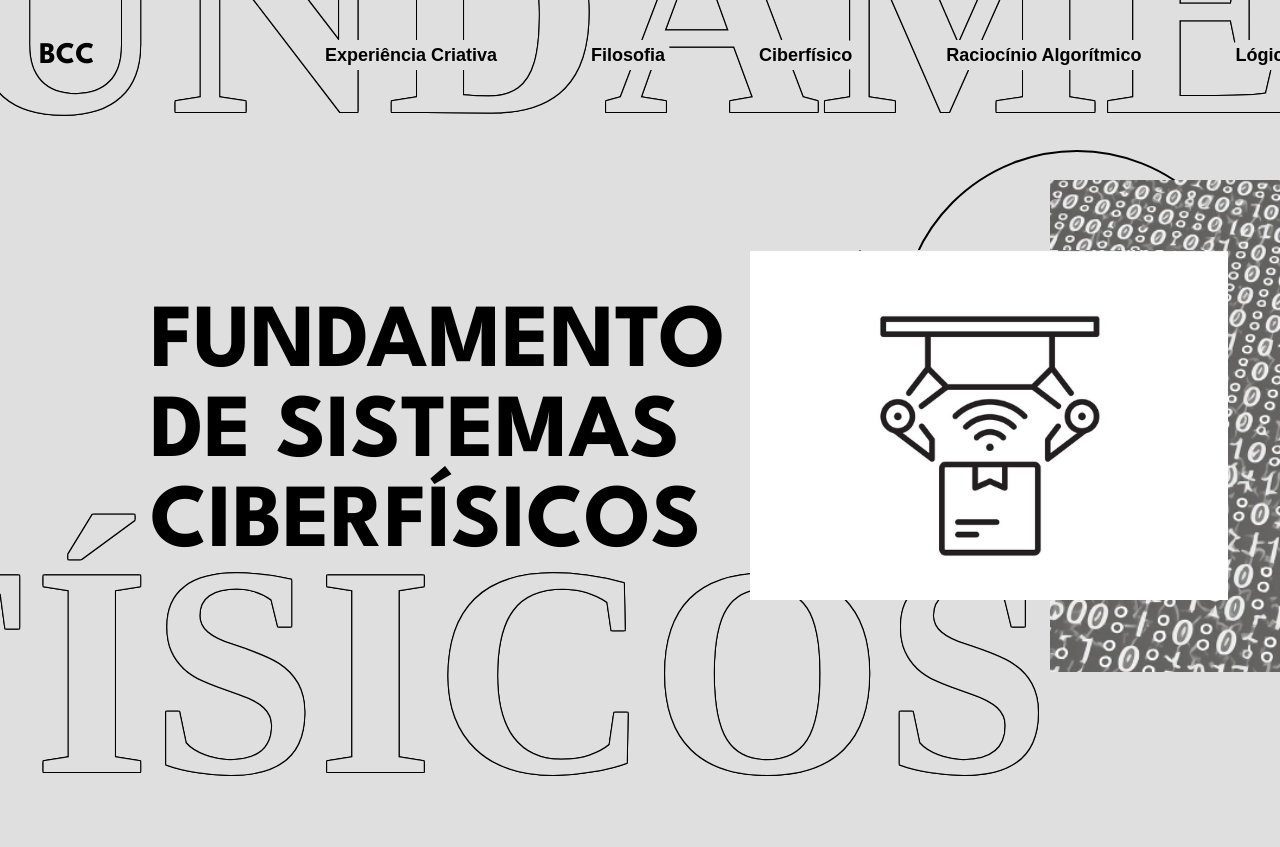
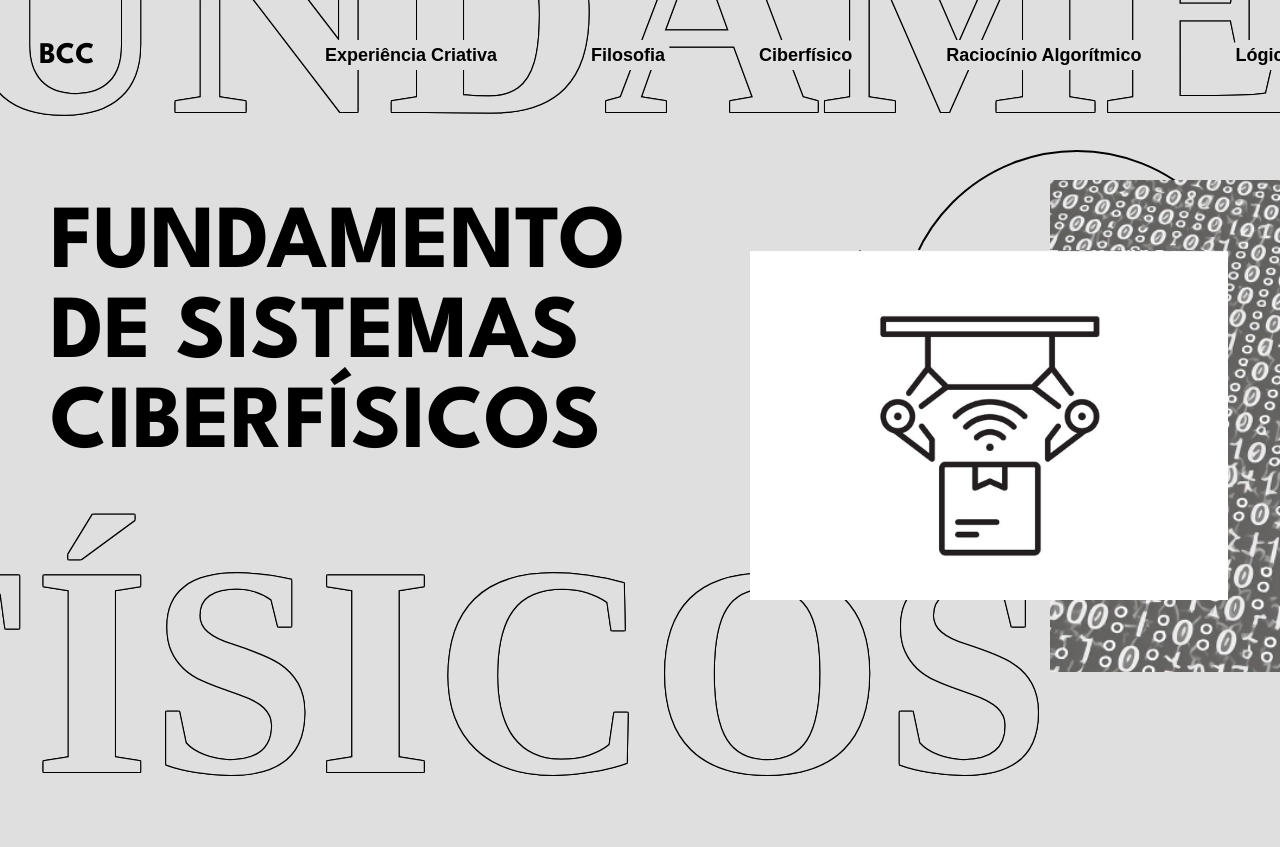
Before and after one commit to Fertf6027/Portif-lio-Fernanda, a plain HTML site: page CIBERFISICO.html in a window 1280 px wide. Shown: the top 847 px of the page. Drawn offline with Linux system fonts and the light colour scheme; files whose address does not match are found by name.

Commit message:
correct the title

```diff
--- a/CIBERFISICO.html
+++ b/CIBERFISICO.html
@@ -27,7 +27,7 @@
             <a href="ALGORITIMO.html">Raciocínio Algorítmico</a>
             <a href="MATEMATICA.html">Lógica Matemática</a>
         </header>
-        <div class="nome">
+        <div class="nomeCiberfisico">
             <p>FUNDAMENTO</p>
             <p>DE SISTEMAS</p>
             <p>CIBERFÍSICOS</p>
--- a/style.css
+++ b/style.css
@@ -70,9 +70,9 @@ body{
 .nome{
     position: absolute;
     top: 300px;
-    left: 150px;
+    left: 100px;
 }
-.nome p, .nomeMatematica p{
+.nome p, .nomeMatematica p, .nomeCiberfisico p{
     font-family: 'Spartan',serif;
     font-size: 90px;
     font-weight: 700;
@@ -84,6 +84,18 @@ body{
     position: absolute;
     top: 180px;
     left: 100px;
+    z-index: 2;
+}
+.nomeCiberfisico{
+    position: relative;
+    top: 180px;
+    left: 50px;
+    z-index: 2;
+}
+.nomeMatematica{
+    position: absolute;
+    top: 180px;
+    left: 30px;
     z-index: 2;
 }
 .imagemZeros{
```
